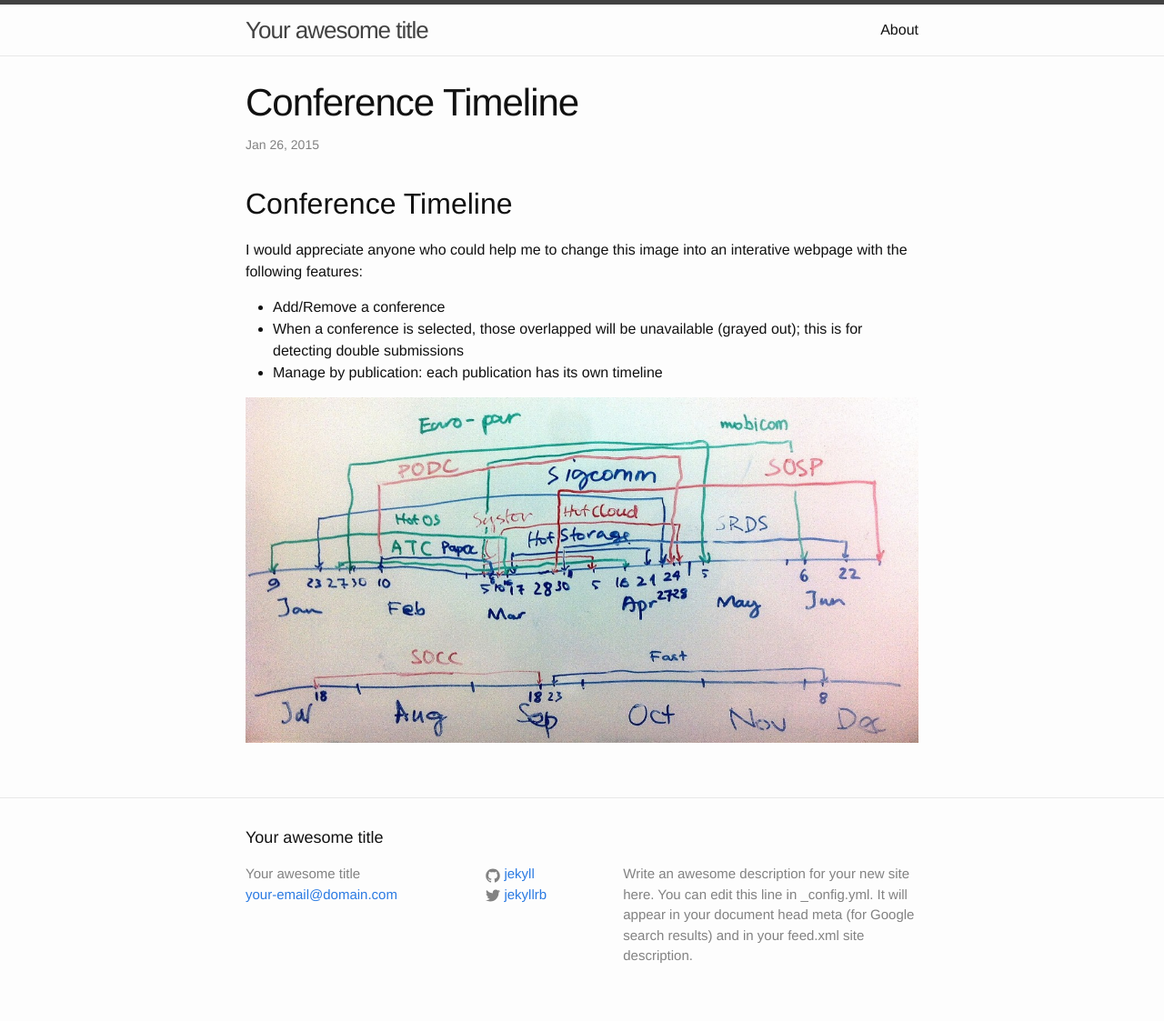
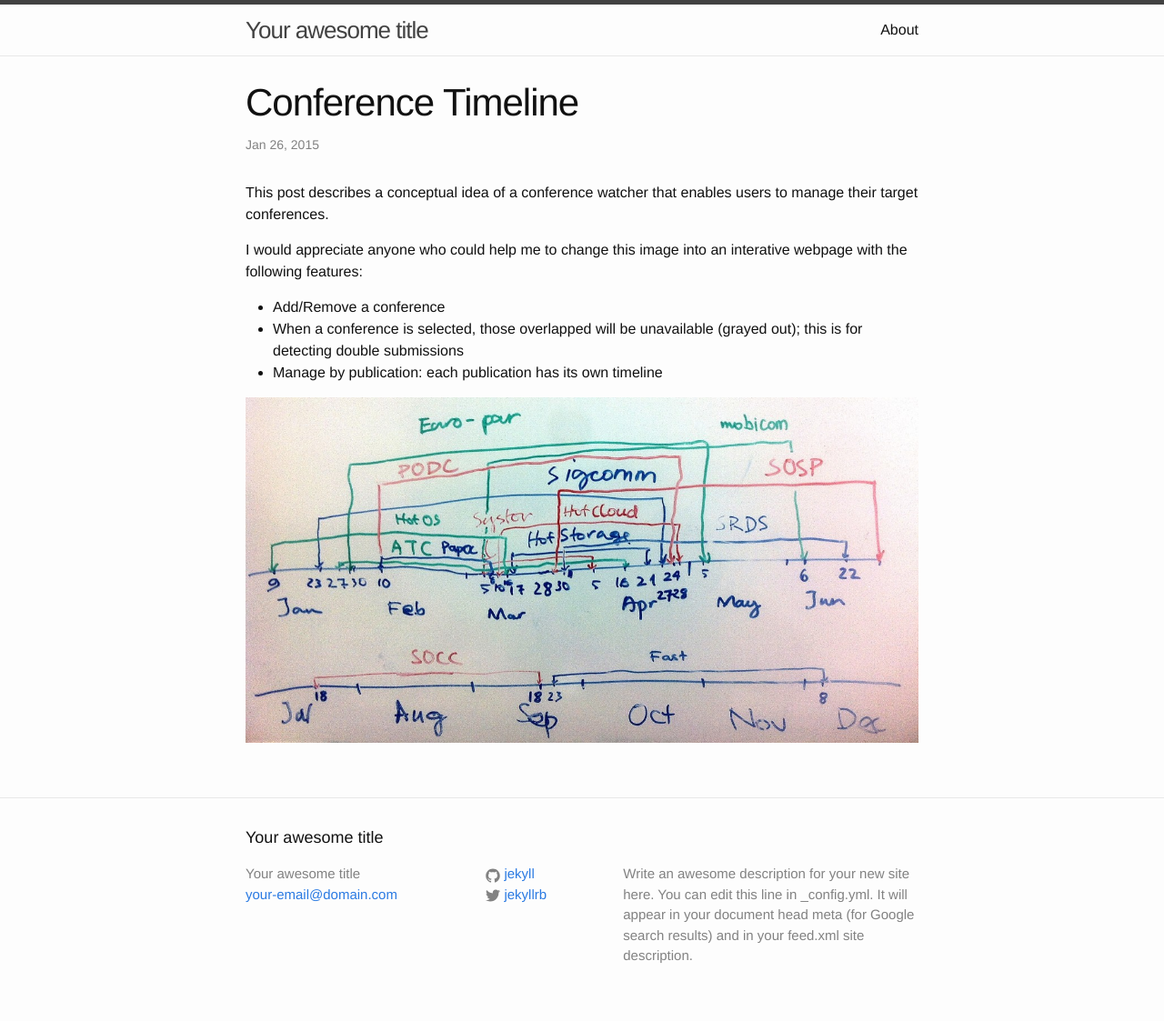
Before and after one commit to ttvi/ttvi.github.io, a Jekyll site: the page built from _posts/2015-01-26-conference-timeline.markdown, in a window 1280 px wide. Shown: the whole page at 91% size. Built offline with Jekyll 4.4.1, drawn with Linux system fonts in a browser that asks for light colours; comment, search, counter and statistics services are not loaded.

Commit message:
Update 2015-01-26-conference-timeline.markdown

```diff
--- a/_posts/2015-01-26-conference-timeline.markdown
+++ b/_posts/2015-01-26-conference-timeline.markdown
@@ -4,7 +4,7 @@
 date:   2015-01-26 18:14:55
 categories: jekyll update
 ---
-<h2>Conference Timeline</h2>
+<p>This post describes a conceptual idea of a conference watcher that enables users to manage their target conferences.</p>
  <p>I would appreciate anyone who could help me to change this image into an interative webpage with the following features:
 	<ul>
 	  <li>Add/Remove a conference</li>
```
